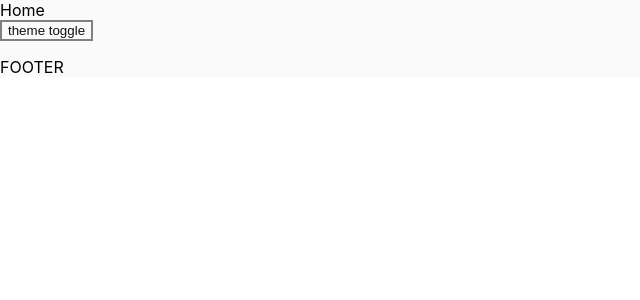
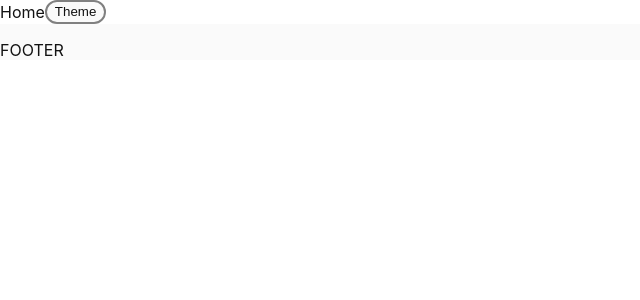
Before and after one commit to nikki-kiga/portfolio-type-next-story, a Next.js app: page / in a window 1280 px wide. Shown: the top 300 px of the page, without its empty margins (0-640 px from the left). Built offline with nearby package versions, Linux system fonts and the light colour scheme.

Commit message:
update styles

```diff
--- a/components/Header.tsx
+++ b/components/Header.tsx
@@ -2,14 +2,15 @@ import * as React from 'react'
 import NavBar from './NavBar'
 import {Button} from './Button/Button'
 import { useTheme } from 'providers/ThemeProvider'
+import styles from '../styles/2-components/header.module.scss';
 
 const Header = () => {
   const { theme, toggle } = useTheme();
   return (
-    <>
+    <header className={styles.header}>
     <NavBar/>
-    <Button label={`theme toggle`} onClick={() => toggle()}/>
-    </>
+    <Button label={`Theme`} onClick={() => toggle()}/>
+    </header>
 
   )
 }
--- a/components/NavBar.tsx
+++ b/components/NavBar.tsx
@@ -2,6 +2,7 @@ import * as React from 'react'
 import Link from 'next/link'
 
 const NavBar = () => {
+
   return (
     <nav>
       <Link href="/">
--- a/styles/1-base/_base.scss
+++ b/styles/1-base/_base.scss
@@ -23,8 +23,20 @@ html,
 body {
   padding: 0;
   margin: 0;
+  color: var(--colorContrast);
   font-family: -apple-system, BlinkMacSystemFont, Segoe UI, Roboto, Oxygen,
     Ubuntu, Cantarell, Fira Sans, Droid Sans, Helvetica Neue, sans-serif;
+}
+
+body.dark img {
+  filter: brightness(.8) contrast(1.2);
+}
+
+body:not(.user-is-tabbing) button:focus,
+body:not(.user-is-tabbing) input:focus,
+body:not(.user-is-tabbing) select:focus,
+body:not(.user-is-tabbing) textarea:focus {
+  outline: none;
 }
 
 a {
--- a/styles/2-components/button.module.scss
+++ b/styles/2-components/button.module.scss
@@ -15,7 +15,15 @@
   align-items: center;
   justify-content: center;
   position: relative;
+  top: 50%;
   color: var(--colorContrast);
+  border-radius: 1.75rem;
+  padding: 0.15rem 0.5rem;
+
+  &:hover,
+  &:focus {
+    background-color: var(--colorAccent);
+  }
 }
 
 .primary {
@@ -23,5 +31,5 @@
 }
 
 .secondary {
-  background: var(--colorSecondary);
+  background: none;
 }
--- /dev/null
+++ b/styles/2-components/header.module.scss
@@ -0,0 +1,6 @@
+.header {
+  display: flex;
+  flex-direction: row;
+  align-items: center;
+  background-color: var(--colorSecondary);
+}
```
